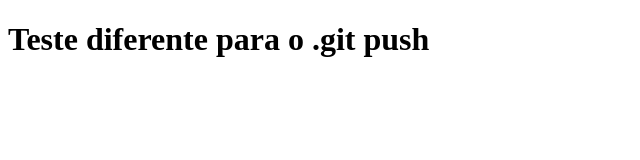
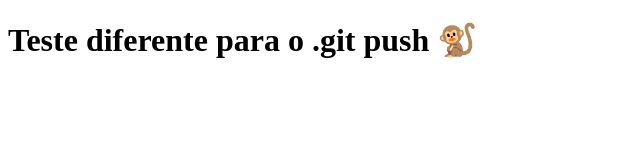
Before and after one commit to matheusnakayama/curso-dev, a Next.js app: page / in a window 1280 px wide. Shown: the top 160 px of the page, without its empty margins (0-640 px from the left). Built offline with nearby package versions, Linux system fonts and the light colour scheme.

Commit message:
modifica a frase

```diff
--- a/pages/index.js
+++ b/pages/index.js
@@ -1,5 +1,5 @@
 function Home() {
-    return <h1>Teste diferente para o .git push</h1>
+    return <h1>Teste diferente para o .git push 🐒</h1>
 }
 
 export default Home;
```
